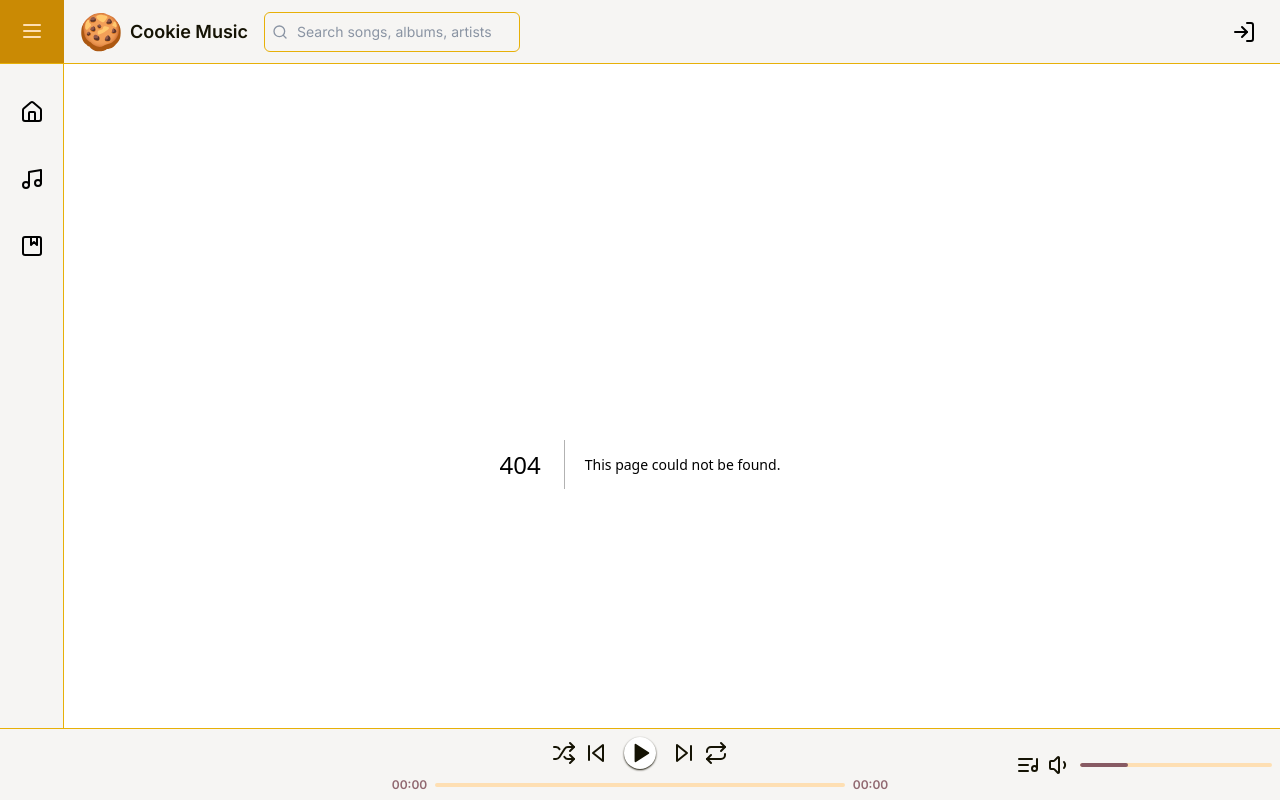
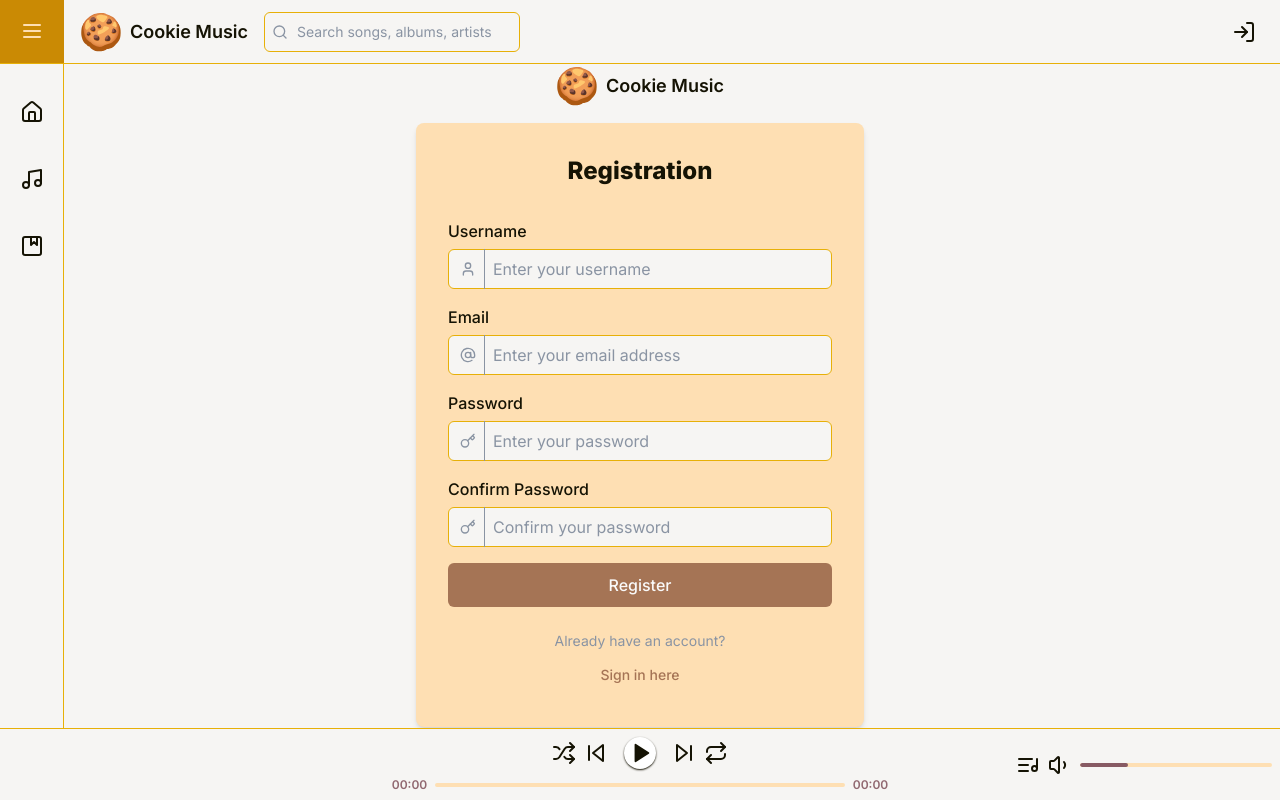
Before and after one commit to Makudzyn/music-platform, a Next.js app in the folder client/: page /auth/registration in a window 1280 px wide. Before the commit this address had no page. Built offline with nearby package versions, Linux system fonts and the light colour scheme.

Commit message:
Login and Registration pages. Resolved #27
Extracted common logic from auth pages to layout. Created RegistrationForm. Created reusable components FormInput, FormError, FormButton and AuthRedirect. Created service for handling registration request.

```diff
--- /dev/null
+++ b/client/app/(pages)/auth/layout.tsx
@@ -0,0 +1,21 @@
+import CookieLogo from "@/app/features/logo/CookieLogo";
+import LoginForm from "@/app/features/auth/LoginForm";
+import { ReactNode } from "react";
+import { Metadata } from "next";
+
+export const metadata: Metadata = {
+  title: "Authorization"
+};
+
+export default function Layout({children}: {children: ReactNode}) {
+  return (
+    <div className="flex h-full flex-col items-center justify-center px-4 py-12 bg-background sm:px-6 lg:px-8">
+      <div className="mb-4 flex w-48 items-center justify-center md:w-56">
+        <CookieLogo/>
+      </div>
+      <div className="w-full max-w-md rounded-lg p-8 shadow-md bg-accent-foreground">
+        {children}
+      </div>
+    </div>
+  );
+};
--- a/client/app/(pages)/auth/login/page.tsx
+++ b/client/app/(pages)/auth/login/page.tsx
@@ -1,16 +1,12 @@
-import CookieLogo from "@/app/features/logo/CookieLogo";
 import LoginForm from "@/app/features/auth/LoginForm";
+import AuthRedirect from "@/app/features/auth/AuthRedirect";
 
 export default function Page() {
   return (
-    <div className="flex h-full flex-col items-center justify-center px-4 py-12 bg-background sm:px-6 lg:px-8">
-      <div className="mb-4 flex w-48 items-center justify-center md:w-56">
-        <CookieLogo/>
-      </div>
-      <div className="w-full max-w-md rounded-lg p-8 shadow-md bg-accent-foreground">
-        <h2 className="mb-6 text-center text-2xl font-extrabold">Login</h2>
-        <LoginForm/>
-      </div>
-    </div>
+    <>
+      <h2 className="mb-6 text-center text-2xl font-extrabold">Login</h2>
+      <LoginForm/>
+      <AuthRedirect href="/auth/registration" text="Don't have an account?" linkText="Sign up here" />
+    </>
   );
 };
--- /dev/null
+++ b/client/app/(pages)/auth/registration/page.tsx
@@ -0,0 +1,12 @@
+import RegistrationForm from "@/app/features/auth/RegistrationForm";
+import AuthRedirect from "@/app/features/auth/AuthRedirect";
+
+export default function Page() {
+  return (
+    <>
+      <h2 className="mb-6 text-center text-2xl font-extrabold">Registration</h2>
+      <RegistrationForm/>
+      <AuthRedirect href="/auth/login" text="Already have an account?" linkText="Sign in here"/>
+    </>
+  );
+}
--- /dev/null
+++ b/client/app/features/auth/AuthRedirect.tsx
@@ -0,0 +1,23 @@
+import { Button } from "@/components/ui/button";
+import Link from "next/link";
+
+interface AuthRedirectProps {
+  href: string;
+  text: string;
+  linkText: string;
+}
+
+export default function AuthRedirect({href, text, linkText}: AuthRedirectProps) {
+  return (
+    <div className="mt-6 text-center">
+      <p className="text-sm text-muted-foreground">
+        {text}
+      </p>
+      <Button variant="link" asChild className="p-0 mt-1">
+        <Link href={href} className="text-accent hover:text-accent transition-colors">
+          {linkText}
+        </Link>
+      </Button>
+    </div>
+  );
+};
--- /dev/null
+++ b/client/app/features/auth/FormButton.tsx
@@ -0,0 +1,14 @@
+import { Button } from "@/components/ui/button";
+import { ReactNode } from "react";
+
+export default function FormButton({children}: ReactNode) {
+  return (
+    <Button
+      size="lg"
+      type="submit"
+      className="w-full rounded-md px-4 text-base font-medium transition duration-300 py-2.5"
+    >
+      {children}
+    </Button>
+  );
+};
--- /dev/null
+++ b/client/app/features/auth/FormError.tsx
@@ -0,0 +1,11 @@
+import { Message } from "react-hook-form";
+
+interface FormErrorProps {
+  error?: string | null | Message;
+}
+
+export default function FormError({error}: FormErrorProps) {
+  return (
+    <p className="mt-1 text-sm text-red-500">{error}</p>
+  );
+};
--- /dev/null
+++ b/client/app/features/auth/FormInput.tsx
@@ -0,0 +1,55 @@
+import { Input } from "@/components/ui/input";
+import { Separator } from "@/components/ui/separator";
+import { FieldError, FieldValues, UseFormRegister } from "react-hook-form";
+import { ReactNode } from "react";
+import FormError from "@/app/features/auth/FormError";
+
+interface FormInputProps {
+  id: string;
+  label: string;
+  type: string;
+  placeholder: string;
+  icon: ReactNode;
+  register: UseFormRegister<FieldValues>;
+  autocomplete?: string;
+  error?: FieldError;
+  validation?: object;
+}
+
+export function FormInput({
+  id,
+  label,
+  type,
+  placeholder,
+  icon,
+  register,
+  autocomplete,
+  error,
+  validation = {},
+}: FormInputProps) {
+  return (
+    <div>
+      <label className="block text-base font-medium mb-1.5" htmlFor={id}>
+        {label}
+      </label>
+      <div className="relative">
+        <Input
+          type={type}
+          id={id}
+          autoComplete={autocomplete}
+          {...register(id, validation)}
+          placeholder={placeholder}
+          className="py-2 pr-3 pl-11 text-base transition-all duration-300 bg-background peer placeholder-muted-foreground focus-visible:ring-accent focus-visible:outline-none focus-visible:ring focus-visible:ring-offset-0"
+        />
+        <Separator
+          orientation="vertical"
+          className="pointer-events-none absolute top-1/2 left-9 h-full -translate-y-1/2 w-[1.5px] bg-muted-foreground peer-focus:bg-accent"
+        />
+        <div className="flex justify-center items-center pointer-events-none absolute top-1/2 left-3 -translate-y-1/2 size-4 text-muted-foreground peer-focus:text-accent">
+          {icon}
+        </div>
+      </div>
+      {error && <FormError error={error.message}/>}
+    </div>
+  );
+}
--- a/client/app/features/auth/LoginForm.tsx
+++ b/client/app/features/auth/LoginForm.tsx
@@ -8,6 +8,9 @@ import { Separator } from "@/components/ui/separator";
 import { Input } from "@/components/ui/input";
 import { Button } from "@/components/ui/button";
 import { useRouter } from "next/navigation";
+import { FormInput } from "@/app/features/auth/FormInput";
+import FormError from "@/app/features/auth/FormError";
+import FormButton from "@/app/features/auth/FormButton";
 
 interface LoginFormInputs {
   email: string;
@@ -31,63 +34,34 @@ export default function LoginForm() {
   };
 
   return (
-    <form className="mt-8 space-y-6" onSubmit={handleSubmit(onSubmit)}>
+    <form className="mt-8 space-y-4" onSubmit={handleSubmit(onSubmit)}>
+      <FormInput
+        id="email"
+        label="Email"
+        type="email"
+        placeholder="Enter your email address"
+        icon={<AtSign />}
+        register={register}
+        error={errors.email}
+        validation={{ required: "Email is required" }}
+        autocomplete="email"
+      />
 
-      <div className="mb-3">
-        <label className="block text-base font-medium mb-1.5" htmlFor="email">
-          Email
-        </label>
-        <div className="relative">
-          <Input
-            type="email"
-            id="email"
-            name="email"
-            autoComplete="email"
-            {...register('email', {required: 'Email is required'})}
-            placeholder="Enter your email address"
-            className="py-2 pr-3 pl-11 text-base transition-all duration-300 bg-background peer placeholder-muted-foreground focus-visible:ring-accent focus-visible:outline-none focus-visible:ring focus-visible:ring-offset-0"
-          />
-          <Separator
-            orientation="vertical"
-            className="pointer-events-none absolute top-1/2 left-9 h-full -translate-y-1/2 w-[1.5px] bg-muted-foreground peer-focus:bg-accent"/>
-          <AtSign
-            className="pointer-events-none absolute top-1/2 left-3 -translate-y-1/2 size-4 text-muted-foreground peer-focus:text-accent"/>
-        </div>
-        {errors.email && <p className="text-sm text-red-500">{errors.email.message}</p>}
-      </div>
+      <FormInput
+        id="password"
+        label="Password"
+        type="password"
+        placeholder="Enter your password"
+        icon={<Key />}
+        register={register}
+        error={errors.password}
+        validation={{ required: "Password is required" }}
+        autocomplete="current-password"
+      />
 
-      <div className="mb-3">
-        <label className="block text-base font-medium mb-1.5" htmlFor="password">
-          Password
-        </label>
-        <div className="relative">
-          <Input
-            autoComplete="current-password"
-            type="password"
-            id="password"
-            name="password"
-            placeholder="Enter password"
-            {...register('password', {required: 'Password is required'})}
-            className="py-2 pr-3 pl-11 text-base transition-all duration-300 bg-background peer placeholder-muted-foreground focus-visible:ring-accent focus-visible:outline-none focus-visible:ring focus-visible:ring-offset-0"
-          />
-          <Separator
-            orientation="vertical"
-            className="pointer-events-none absolute top-1/2 left-9 h-full -translate-y-1/2 w-[1.5px] bg-muted-foreground peer-focus:bg-accent"/>
-          <Key
-            className="pointer-events-none absolute top-1/2 left-3 -translate-y-1/2 size-4 text-muted-foreground peer-focus:text-accent"/>
-        </div>
-        {errors.password && <p className="text-sm text-red-500">{errors.password.message}</p>}
-      </div>
+      {loginError && <FormError error={loginError}/>}
 
-      {loginError && <p className="mb-4 text-sm text-red-500">{loginError}</p>}
-
-      <Button
-        size="lg"
-        type="submit"
-        className="w-full rounded-md px-4 text-base font-medium transition duration-300 py-2.5"
-      >
-        Login
-      </Button>
+      <FormButton>Login</FormButton>
     </form>
 
   );
--- /dev/null
+++ b/client/app/features/auth/RegistrationForm.tsx
@@ -0,0 +1,96 @@
+'use client'
+
+import { useState } from 'react'
+import { useForm } from 'react-hook-form'
+import { useRouter } from 'next/navigation'
+import { AtSign, Key, User } from 'lucide-react'
+import { Input } from "@/components/ui/input"
+import { Button } from "@/components/ui/button"
+import { Separator } from "@/components/ui/separator"
+import { registration } from "@/app/services/authService";
+import { FormInput } from "@/app/features/auth/FormInput";
+import FormError from "@/app/features/auth/FormError";
+import FormButton from "@/app/features/auth/FormButton";
+
+interface RegistrationFormInputs {
+  username: string
+  email: string
+  password: string
+  confirmPassword: string
+}
+
+export default function RegistrationForm() {
+  const { register, handleSubmit, formState: { errors }, watch } = useForm<RegistrationFormInputs>()
+  const [registrationError, setRegistrationError] = useState<string | null>(null)
+  const router = useRouter()
+
+  const onSubmit = async (data: RegistrationFormInputs) => {
+    try {
+      const { confirmPassword, ...registrationData } = data;
+      // await registration(registrationData);
+      console.log(registrationData)
+      router.push('/auth/login')
+    } catch (error) {
+      setRegistrationError(error.message || 'Registration error')
+    }
+  }
+
+  return (
+    <form className="mt-8 space-y-4" onSubmit={handleSubmit(onSubmit)}>
+      <FormInput
+        id="username"
+        label="Username"
+        type="text"
+        placeholder="Enter your username"
+        icon={<User />}
+        register={register}
+        error={errors.username}
+        validation={{ required: "Username is required" }}
+        autocomplete="username"
+      />
+
+      <FormInput
+        id="email"
+        label="Email"
+        type="email"
+        placeholder="Enter your email address"
+        icon={<AtSign />}
+        register={register}
+        error={errors.email}
+        validation={{ required: "Email is required" }}
+        autocomplete="email"
+      />
+
+      <FormInput
+        id="password"
+        label="Password"
+        type="password"
+        placeholder="Enter your password"
+        icon={<Key />}
+        register={register}
+        error={errors.password}
+        validation={{ required: "Password is required" }}
+        autocomplete="new-password"
+      />
+
+      <FormInput
+        id="confirmPassword"
+        label="Confirm Password"
+        type="password"
+        placeholder="Confirm your password"
+        icon={<Key />}
+        register={register}
+        error={errors.confirmPassword}
+        validation={{
+          required: 'Please confirm your password',
+          validate: (value) => value === watch('password') || 'Passwords do not match'
+        }}
+        autocomplete="new-password"
+      />
+
+      {registrationError && <FormError error={registrationError} />}
+
+      <FormButton>Register</FormButton>
+    </form>
+  )
+}
--- a/client/app/services/authService.ts
+++ b/client/app/services/authService.ts
@@ -40,3 +40,13 @@ export const useAuthenticate = () => {
 
   return { login };
 };
+
+export const registration = async (formData: Object) => {
+  try {
+    const response = await axiosClient.post(`/auth/register`, formData);
+    return response.data
+  } catch (error) {
+    console.error("Registration error:", error.response?.data?.message || error.message);
+    throw new Error(error.response?.data?.message || 'Error during registration');
+  }
+}
```
